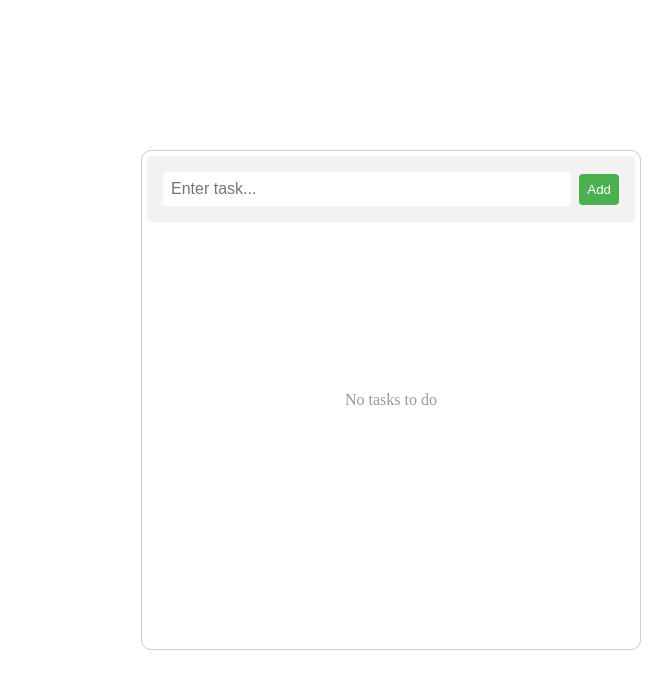
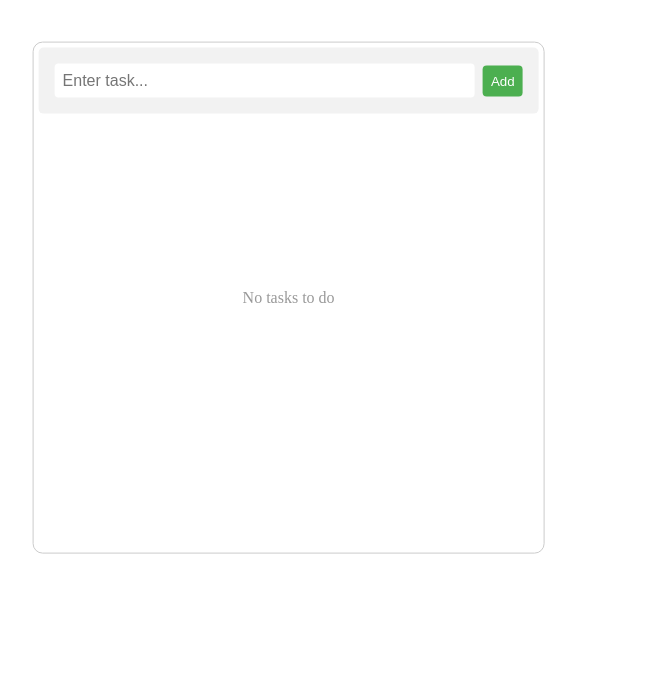
Before and after one commit to ju-nmd2022/fop-todo-list-lizhiyin516, a plain HTML site: page index.html in a window 1280 px wide. Shown: the whole page, without its empty margins (249-921 px from the left). Drawn offline with Linux system fonts and the light colour scheme.

Commit message:
Update index.css

```diff
--- a/index.css
+++ b/index.css
@@ -8,12 +8,12 @@
     position: absolute;
     top: 50%;
     left: 50%;
-    transform: translate(-50%, -50%);
+    transform: translate(-70%, -70%);
     border: 1px solid #ccc;
     border-radius: 10px;
     overflow: hidden;
     padding: 5px;
-    box-sizing: border-box;
+    box-sizing: center-box;
     display: flex;
     flex-direction: column;
 }
```
